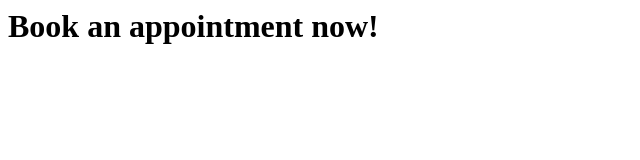
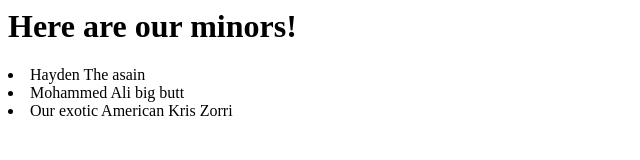
Before and after one commit to FLOPPEE/Best-laptops-in-the-world, a plain HTML site: page index.html in a window 1280 px wide. Shown: the whole page, without its empty margins (0-640 px from the left). Drawn offline with Linux system fonts and the light colour scheme.

Commit message:
Update index.html

```diff
--- a/index.html
+++ b/index.html
@@ -1,7 +1,10 @@
 <html>
-	<title>Kris Zorri the gay prostitute</title>
+	<title>Free prostitute kids</title>
 
-	<h1>Book an appointment now!</h1>
+	<h1>Here are our minors!</h1>
+	<li>Hayden The asain</li>
+	<li>Mohammed Ali big butt</li>
+	<li>Our exotic American Kris Zorri</li>
 
 
 
```
